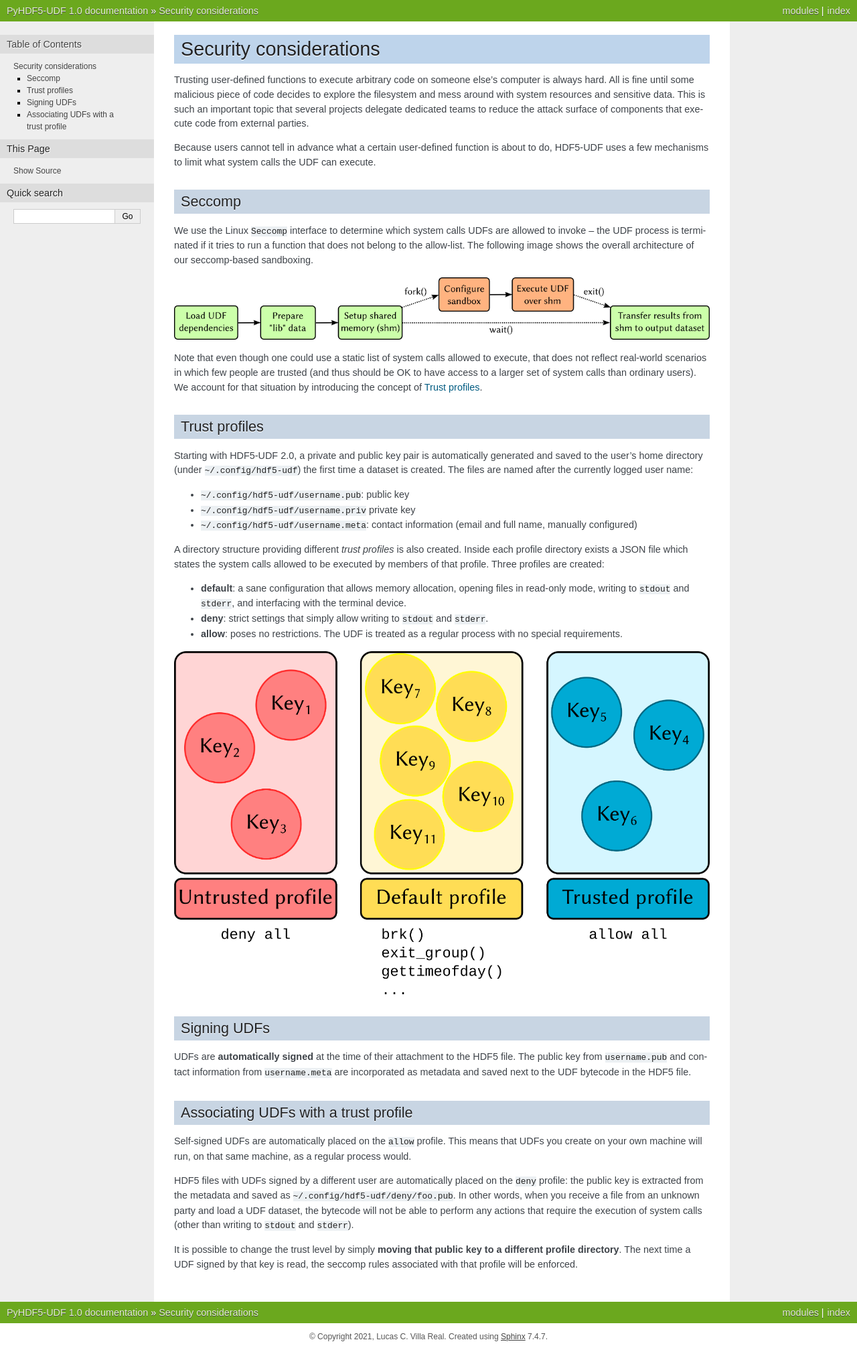
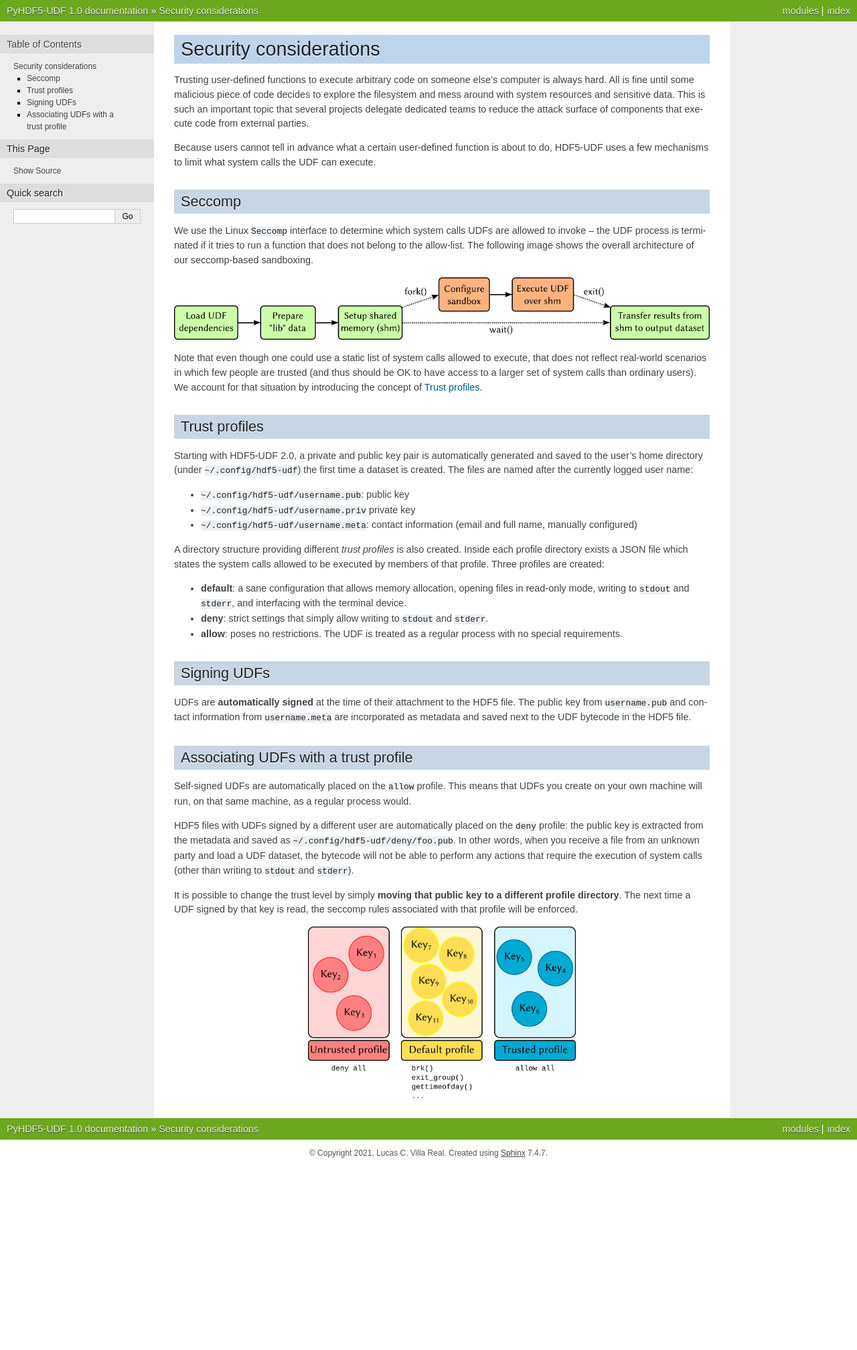
Before and after one commit to lucasvr/hdf5-udf, a Sphinx documentation site: the page built from python-bindings/doc/security.rst, in a window 1280 px wide. Shown: the whole page at 67% size. Built offline with Sphinx 7.4.7, drawn with Linux system fonts in a browser that asks for light colours; after the commit the page ends 1741 px from its top, so only the background shows below that.

Commit message:
Documentation: move trust profile image to the bottom

```diff
--- a/python-bindings/doc/security.rst
+++ b/python-bindings/doc/security.rst
@@ -50,8 +50,6 @@ be executed by members of that profile. Three profiles are created:
 - **allow**: poses no restrictions. The UDF is treated as a regular process with
   no special requirements.
 
-.. image:: https://raw.githubusercontent.com/lucasvr/hdf5-udf/master/images/profiles.png
-
 Signing UDFs
 ------------
 
@@ -76,3 +74,7 @@ any actions that require the execution of system calls (other than writing to
 It is possible to change the trust level by simply **moving that public key to a
 different profile directory**. The next time a UDF signed by that key is read,
 the seccomp rules associated with that profile will be enforced.
+
+.. image:: https://raw.githubusercontent.com/lucasvr/hdf5-udf/master/images/profiles.png
+   :width: 400
+   :align: center
```
